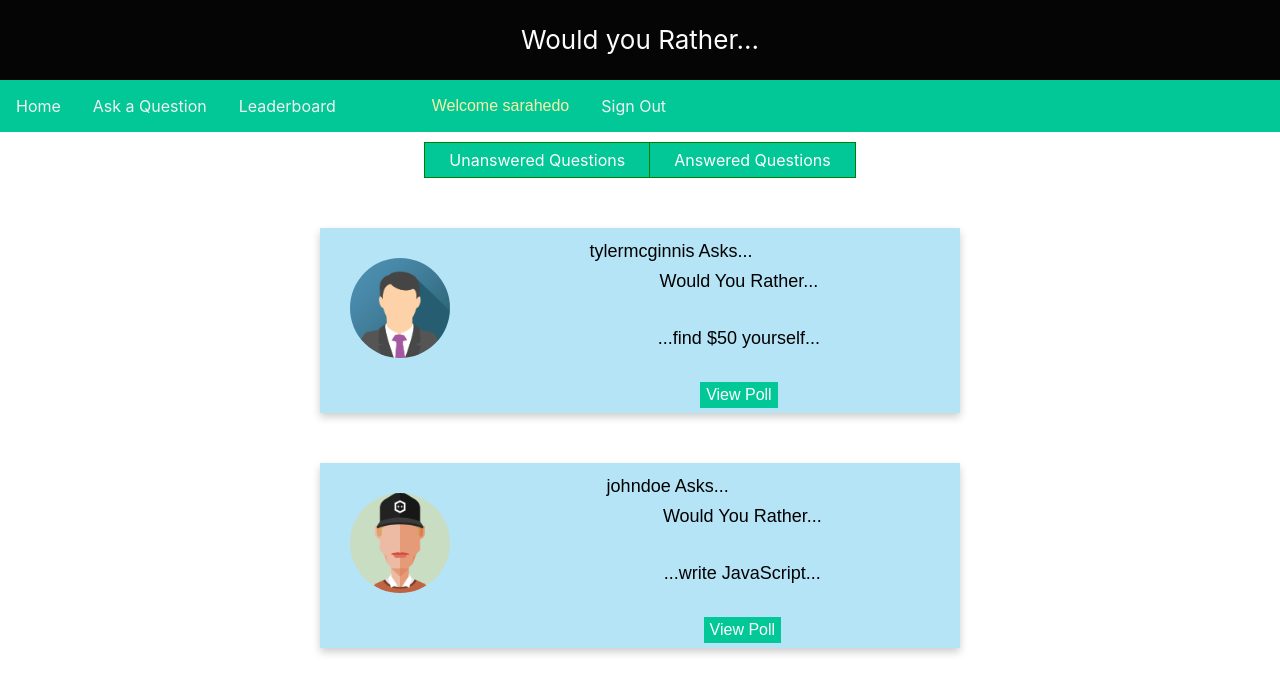
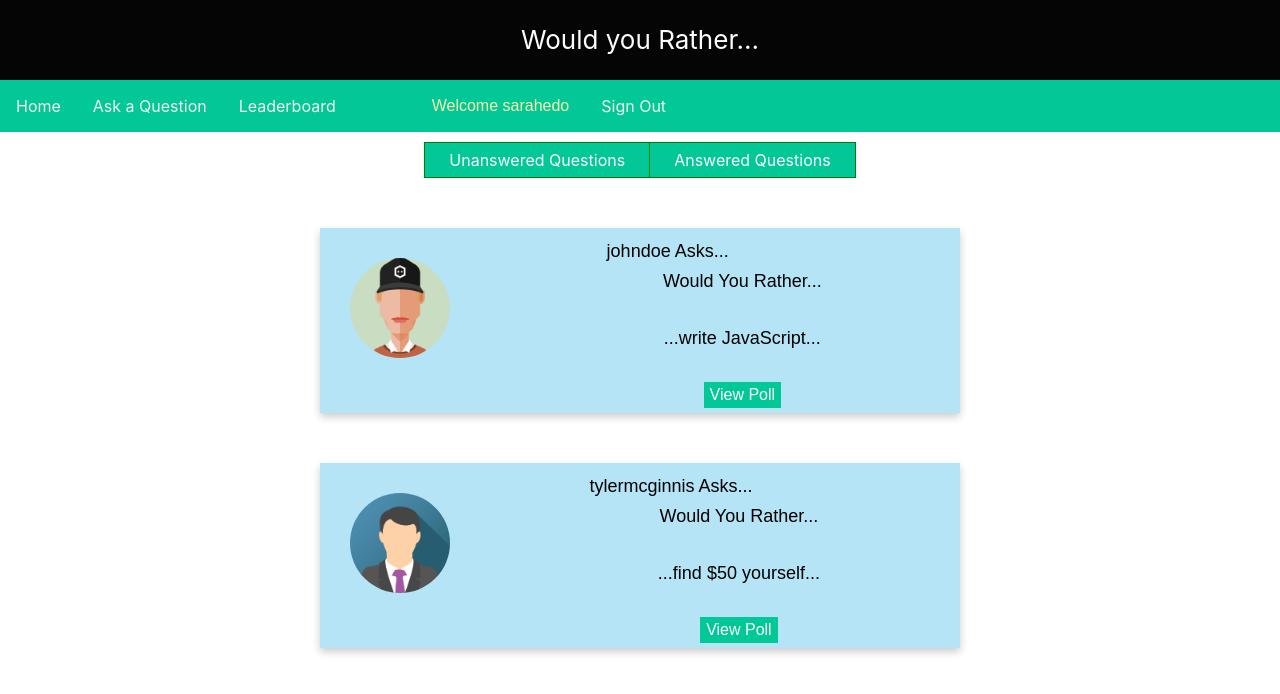
Before and after one commit to tmag187/reactnd-project-would-you-rather, a React (Create React App) app: page /signin in a window 1280 px wide. Both pictures are taken after a click on the input 640 px from the left and 309 px from the top of the page. Shown: the top 694 px of the page. Built offline with nearby package versions, Linux system fonts and the light colour scheme.

Commit message:
changes after 1st submission, remove warning messages, sort questions

```diff
--- a/src/components/AddQuestion.js
+++ b/src/components/AddQuestion.js
@@ -2,7 +2,7 @@ import React, { Component } from 'react'
 
 import { connect } from 'react-redux';
 import { handleAddQuestion } from '../actions/questionsActions';
-import { Link, Redirect } from 'react-router-dom';
+import { Redirect, withRouter } from 'react-router-dom';
 
  class AddQuestion extends Component {
 
@@ -21,9 +21,7 @@ import { Link, Redirect } from 'react-router-dom';
             " Both answers must be entered to submit the question."
           );
         } else {
-          console.log("submit >--" + optionOneText);
-          console.log("submit >--" + optionTwoText);
-          console.log("user:" + authedUser);
+
           let unformattedQuestion = {
             optionOneText: optionOneText,
             optionTwoText: optionTwoText,
@@ -68,4 +66,4 @@ const mapStateToProps = ({authedUser, questions}) => {
     }
   }
 
-export default connect(mapStateToProps)(AddQuestion);
+export default withRouter(connect(mapStateToProps)(AddQuestion));
--- a/src/components/App.js
+++ b/src/components/App.js
@@ -14,14 +14,12 @@ import '../App.css';
 
 class App extends Component {
   componentDidMount() {
-    this.props.dispatch(handleInitialUsers())
+    this.props.dispatch(handleInitialUsers());
+    console.log('*** App component did mount ')
   }
   render() {
-  //let { authedUser } = this.props;
-  console.log(' rerender app with prop ' + this.props.authedUser);
-  if (this.props.authedUser!==undefined && this.props.authedUser!==null) {
-  console.log(' keys ' + Object.keys(this.props.authedUser).length);
-  }
+  console.log('** rerender app with prop ' + this.props.authedUser);
+
   return (
     <Router>
     <div className="App">
--- a/src/components/Leaderboard.js
+++ b/src/components/Leaderboard.js
@@ -8,7 +8,7 @@ class Leaderboard extends Component {
     scoreInfo = () => {
         let { users, questions, userIds } = this.props;
         let results = [];
-        let id, qid;
+        let qid;
         let details = {};
         userIds.forEach((id) => {
             details = {};
--- a/src/components/Question.js
+++ b/src/components/Question.js
@@ -1,9 +1,6 @@
 import React, { Component } from 'react'
 import { connect } from 'react-redux';
 import { Link, Redirect } from 'react-router-dom';
-import { QuestionDetails } from './QuestionDetails';
-import { withRouter } from 'react-router-dom';
-
 
 export class Question extends Component {
     state = {
@@ -41,11 +38,9 @@ export class Question extends Component {
         let avatar = "";
         if (question !== undefined) {
           console.log(" questiontype " + questiontype);
-          let { id, author } = question;
+          let { author } = question;
 
           console.log(" prop author " + author);
-          //  console.log(' prop avatar ' + avatar);
-          /*  userAvatar = users[author].avatarURL; */
           if (users !== undefined) {
             let avatarUser = users[author];
             avatar = avatarUser['avatarURL'];
@@ -72,7 +67,7 @@ export class Question extends Component {
 
                {(questiontype==='unanswered' && question!==undefined) &&
                  (<Link to={`question/:${question.id}`}><div className='question-card'>
-                  <img className='avatar-image avatar-question-card' src={avatar} width='70px' height='70px' />
+                  <img className='avatar-image avatar-question-card' src={avatar} alt='user avatar' width='70px' height='70px' />
                  <div className='question-card-title header-question-card'>{question.author} Asks...</div>
                  <div className='question-card-label1 answered-question-card'>Would You Rather...</div>
                  <div className='question-card-label1 asked-question-card'>...{question.optionOne.text}...</div>
@@ -82,7 +77,7 @@ export class Question extends Component {
 
                  {(questiontype==='answered' && question!==undefined) &&
                  (<Link to={`question/:${question.id}`}><div className='question-card'>
-                  <img className='avatar-image avatar-question-card' src={avatar} width='70px' height='70px' />
+                  <img className='avatar-image avatar-question-card' src={avatar} alt='user avatar' width='70px' height='70px' />
                  <div className='question-card-title header-question-card'>{question.author} Asks...</div>
                  <div className='question-card-label1 answered-question-card'>Would You Rather...</div>
                  <div className='question-card-label1 asked-question-card'>...{question.optionOne.text}...</div>
--- a/src/components/QuestionDetails.js
+++ b/src/components/QuestionDetails.js
@@ -2,8 +2,6 @@ import React, { Component } from 'react'
 import { connect } from 'react-redux';
 import { handleAnswerQuestion } from '../actions/questionsActions';
 import { votedFor } from '../utils/_DATA';
-import { Link, Redirect } from 'react-router-dom';
-import { withRouter } from 'react-router-dom';
 
 
 export class QuestionDetails extends Component {
@@ -39,12 +37,9 @@ export class QuestionDetails extends Component {
     render() {
         const { question, authedUser, users } = this.props;
         const { submittedAnswer } = this.state;
-        let { questionDetails } = this.props;
-        questionDetails = 'unanswered';
         console.log(' questiontype ' + this.props.location.state.questiontype);
        // console.log(' -->avatar '+ avatar);
         let questionAnswered = this.props.location.state.questiontype;
-        const { toDetail } = this.state;
         let avatar = '';
         let q1answers, q2answers, totalResponses, perq1, perq2;
         if (question!==undefined) {
--- a/src/components/Questions.js
+++ b/src/components/Questions.js
@@ -2,15 +2,29 @@ import React, { Component } from 'react'
 import { handleReceiveQuestions } from '../actions/questionsActions';
 import Question from './Question';
 import { connect } from 'react-redux';
+import { withRouter } from 'react-router-dom';
 
 class Questions extends Component {
   state = {
     questionList: "unanswered"
   };
   componentDidMount() {
-    let { authedUser } = this.props;
-    console.log(" redirect prop " + authedUser);
     this.props.dispatch(handleReceiveQuestions());
+
+  }
+
+  orderedObject = (questionIds, questions) => {
+    let newIds = [];
+    let idObj = {};
+    questionIds.forEach((id) => {
+      idObj = {};
+      idObj.id = id;
+      idObj.timestamp = questions[id].timestamp;
+      newIds.push(idObj);
+    });
+    newIds = newIds.sort((a, b) =>  b.timestamp - a.timestamp );
+
+    return newIds;
   }
 
   votedFor = id => {
@@ -39,13 +53,12 @@ class Questions extends Component {
   };
 
   render() {
-    const { questionIds, authedUser, questions } = this.props;
+    let { questionIds, authedUser, questions } = this.props;
     console.log(" authed user " + authedUser);
     const { questionList } = this.state;
-    //console.log(' voted user ' + questions[questionIds[0]]);
     if (questions !== undefined) {
       console.log(" voted user " + questionIds[0]);
-      //  this.votedFor(questions[questionIds[0]]);
+      questionIds = this.orderedObject(questionIds, questions);
     }
     return (
       <React.Fragment>
@@ -68,9 +81,9 @@ class Questions extends Component {
         {questionList === "unanswered" && (
           <div>
             {questionIds.map(
-              id =>
-                !this.votedFor(id) && (
-                  <Question id={id} key={id} questiontype={questionList} />
+              idObj =>
+                !this.votedFor(idObj.id) && (
+                  <Question id={idObj.id} key={idObj.id} questiontype={questionList} />
                 )
             )}
           </div>
@@ -78,9 +91,9 @@ class Questions extends Component {
         {questionList === "answered" && (
           <div>
             {questionIds.map(
-              id =>
-                this.votedFor(id) && (
-                  <Question id={id} key={id} questiontype={questionList} />
+              idObj =>
+                this.votedFor(idObj.id) && (
+                  <Question id={idObj.id} key={idObj.id} questiontype={questionList} />
                 )
             )}
           </div>
@@ -98,4 +111,4 @@ const mapStateToProps = ({questions, authedUser}) => {
     }
   }
 
-  export default connect(mapStateToProps)(Questions);
+  export default withRouter(connect(mapStateToProps)(Questions));
--- a/src/components/Signin.js
+++ b/src/components/Signin.js
@@ -1,6 +1,8 @@
 import React, { Component } from 'react';
 import { connect } from 'react-redux';
 import { setAuthedUser } from '../actions/authedUserActions';
+import { withRouter } from 'react-router-dom';
+
  class Signin extends Component {
      constructor(props){
         super(props);
@@ -61,4 +63,4 @@ const mapStateToProps = ({users}) => {
     }
   }
 
-  export default connect(mapStateToProps)(Signin);
+  export default withRouter(connect(mapStateToProps)(Signin));
--- a/src/index.js
+++ b/src/index.js
@@ -1,13 +1,16 @@
 import React from 'react';
 import ReactDOM from 'react-dom';
 import { Provider } from 'react-redux';
-import { createStore } from 'redux';
+import { createStore, compose } from 'redux';
 import reducers from './reducers';
 import middleware from './middleware';
 import App from './components/App';
 
+const store = createStore(reducers, compose(middleware,  window.__REDUX_DEVTOOLS_EXTENSION__ && window.__REDUX_DEVTOOLS_EXTENSION__()));
 
-const store = createStore(reducers, middleware);
+/* const store = createStore(rootReducer, initialState, compose(applyMiddleware(...middleware),
+ window.__REDUX_DEVTOOLS_EXTENSION__ && window.__REDUX_DEVTOOLS_EXTENSION__()
+)); */
 
 ReactDOM.render(
 <Provider store={store}>
```
